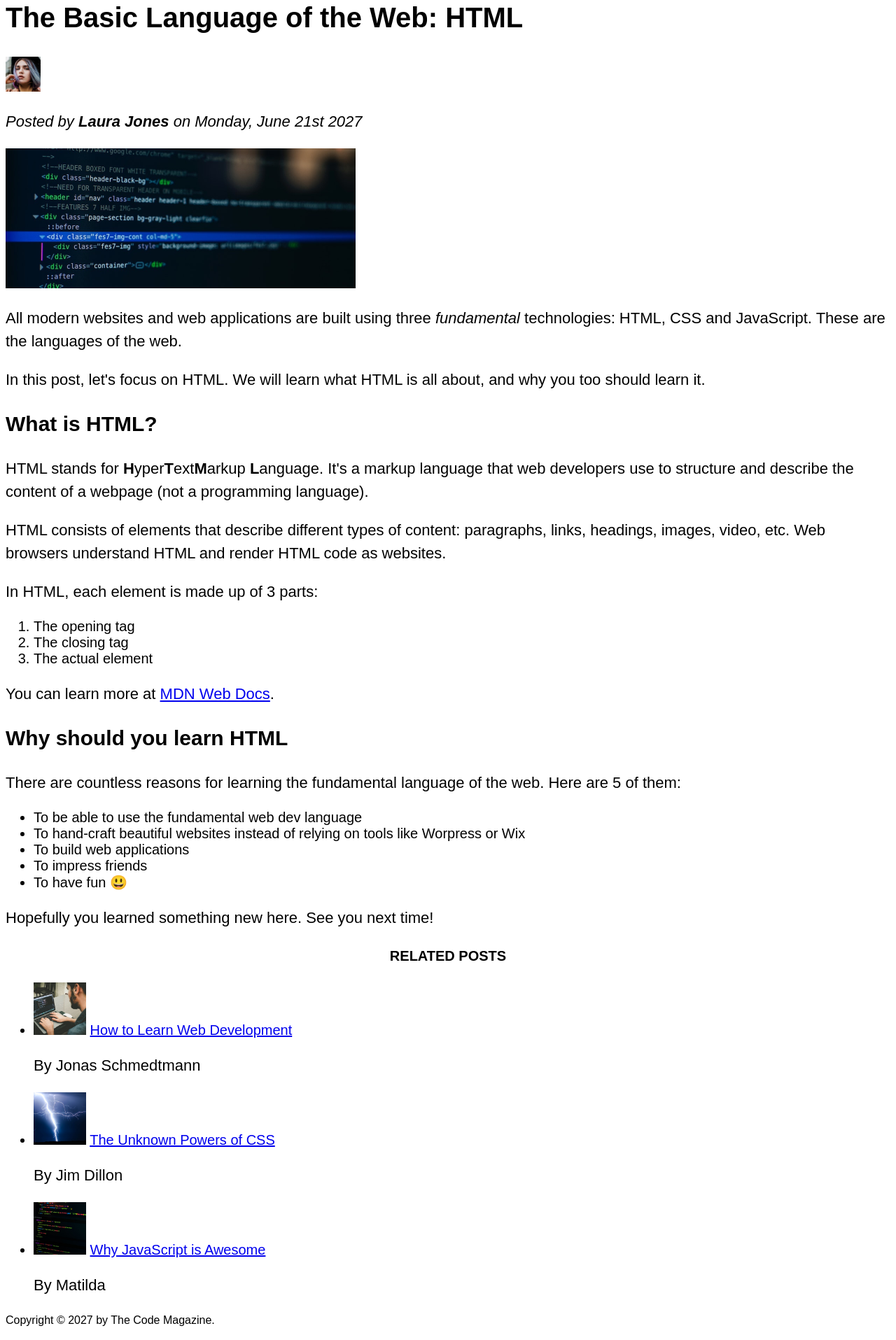
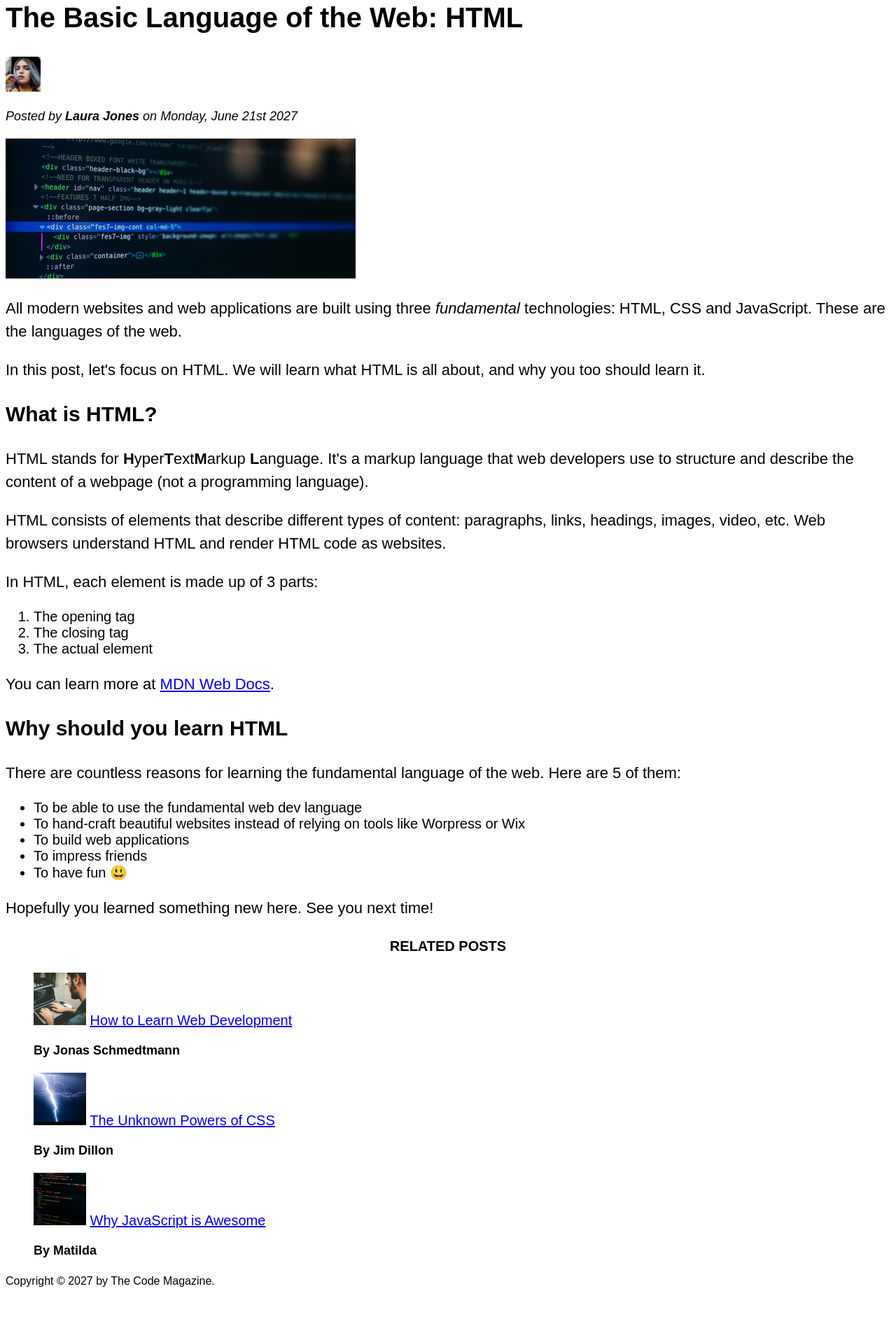
Before and after one commit to alfiansuhendar/HTMLandCSS_Udemy, a plain HTML site: page index.html in a window 1280 px wide. Shown: the part 114-2029 px from the top of the page at 70% size. After the commit the page ends 1973 px from the top, so only its background shows below. Drawn offline with Linux system fonts and the light colour scheme.

Commit message:
class and id selectors

```diff
--- a/index.html
+++ b/index.html
@@ -38,7 +38,7 @@
           width="50"
         />
 
-        <p>Posted by <b>Laura Jones</b> on Monday, June 21st 2027</p>
+        <p id="author">Posted by <b>Laura Jones</b> on Monday, June 21st 2027</p>
 
         <img
           src="/img/post-img.jpg"
@@ -105,7 +105,7 @@
     <aside>
       <h4>Related posts</h4>
 
-      <ul>
+      <ul class="related">
         <li>
           <img
             src="img/related-1.jpg"
@@ -114,12 +114,12 @@
             width="75"
           />
           <a href="#">How to Learn Web Development</a>
-          <p>By Jonas Schmedtmann</p>
+          <p class="related-author">By Jonas Schmedtmann</p>
         </li>
         <li>
           <img src="img/related-2.jpg" alt="Lightning" width="75" heigth="75" />
           <a href="#">The Unknown Powers of CSS</a>
-          <p>By Jim Dillon</p>
+          <p class="related-author">By Jim Dillon</p>
         </li>
         <li>
           <img
@@ -129,13 +129,13 @@
             height="75"
           />
           <a href="#">Why JavaScript is Awesome</a>
-          <p>By Matilda</p>
+          <p class="related-author">By Matilda</p>
         </li>
       </ul>
     </aside>
 
     <footer>
-      <p>
+      <p id="copyright">
         Copyright &copy; 2027 by The Code Magazine.
       </p>
     </footer>
--- a/style.css
+++ b/style.css
@@ -37,6 +37,28 @@ footer p {
   font-size: 16px;
 }
 
-article header p {
+/* article header p {
   font-style: italic;
+} */
+
+#author {
+  font-style: italic;
+  font-size: 18px;
 }
+
+#copyright {
+  font-size: 16px;
+}
+
+.related-author {
+  font-size: 18px;
+  font-weight: bold;
+}
+
+/* ul {
+  list-style: none;
+} */
+
+.related {
+  list-style: none;
+}
```
